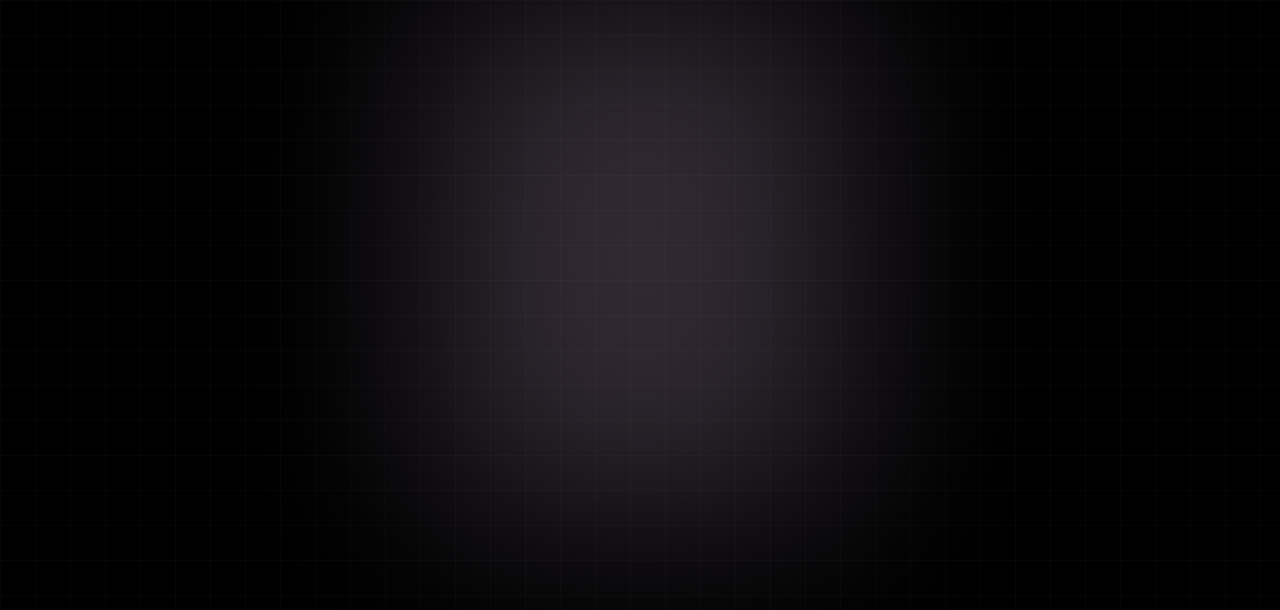
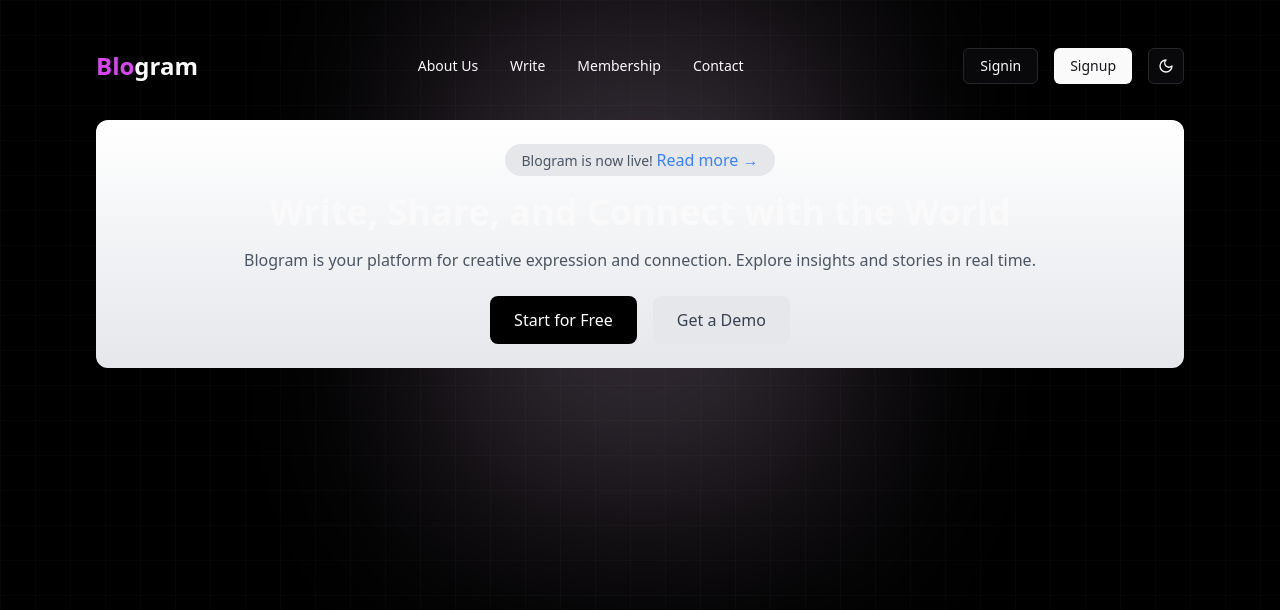
Before and after one commit to ManjinderSingh3/Blogram, a React (Vite) app in the folder frontend/: page /mobile-navbar in a window 1280 px wide. Shown: the top 610 px of the page. Built offline with nearby package versions, Linux system fonts and the light colour scheme.

Commit message:
Fix of styling and screen size issue of navbar

```diff
--- a/frontend/src/components/hero-section.tsx
+++ b/frontend/src/components/hero-section.tsx
@@ -2,6 +2,7 @@ import { Link } from "react-router-dom";
 
 export const HeroSection = () => {
   return (
+    <div className="py-5">
     <section className="flex flex-col items-center justify-center text-center py-6 bg-gradient-to-b from-white to-gray-200 rounded-xl ">
       <div className="bg-gray-200 px-4 py-1 rounded-full mb-4">
         <span className="text-sm text-gray-600">Blogram is now live! </span>
@@ -25,5 +26,6 @@ export const HeroSection = () => {
         </button>
       </div>
     </section>
+    </div>
   );
 };
--- a/frontend/src/components/landing-page.tsx
+++ b/frontend/src/components/landing-page.tsx
@@ -4,8 +4,13 @@ import { HeroSection } from "./hero-section";
 export const LandingPage = () => {
   return (
     <div>
-      <Navbar />
-      <HeroSection />
+      <div className="lg:hidden">
+        <HeroSection />
+      </div>
+      <div className="hidden lg:block">
+        <Navbar />
+        <HeroSection />
+      </div>
     </div>
   );
 };
--- a/frontend/src/components/navbar-mobile.tsx
+++ b/frontend/src/components/navbar-mobile.tsx
@@ -1,13 +1,13 @@
-import { ChevronDown, Menu, X } from "lucide-react";
+import { Menu, X } from "lucide-react";
 import { cn } from "@/lib/utils";
 import { useState } from "react";
 import { Link } from "react-router-dom";
+import { LandingPage } from "./landing-page";
 
 export function NavbarMobile() {
   const [open, setOpen] = useState<boolean>(false);
-  const [openCourseCategories, setOpenCourseCategories] =
-    useState<boolean>(false);
   console.log("Value of open:", open);
+  console.log("Width of Window:", window.innerWidth);
   return (
     <div>
       <div className="sm:mx-0 flex items-center justify-between py-4">
@@ -32,32 +32,26 @@ export function NavbarMobile() {
           </button>
         </div>
       </div>
-      {open ? (
-        <ul className="grid divide-y divide-gray-200">
-          <li className="py-3">
-            <button
-              className="flex w-full justify-between"
-              onClick={() => setOpenCourseCategories(!openCourseCategories)}
-            >
-              <p className="font-semibold">Course Categories</p>
-              <ChevronDown
-                className={cn(
-                  "h-5 w-5 text-gray-500 transition-all",
-                  openCourseCategories && "rotate-180"
-                )}
-              />
-            </button>
+      <div className="lg:hidden">
+        {open && window.innerWidth < 1024 ? (
+          <ul className="grid divide-y divide-gray-200 lg:block">
+            <li>
+              <Link to="/">About Us</Link>
             </li>
             <li>
-            <Link to="sign-in">Sign In</Link>
+              <Link to="/sign-in">Sign In</Link>
             </li>
             <li>
-            <Link to="sign-up">Signup</Link>
+              <Link to="/sign-up">Signup</Link>
             </li>
           </ul>
         ) : (
-        <></>
+            <LandingPage />
         )}
+      </div>
+      <div className="hidden lg:block">
+        <LandingPage />
+      </div>
     </div>
   );
 }
--- a/frontend/tailwind.config.js
+++ b/frontend/tailwind.config.js
@@ -6,7 +6,6 @@ export default {
     container: {
       center: true,
       padding: {
-        DEFAULT: "1rem",
         lg: "4rem",
         xl: "6rem",
       },
```
Lines whose indentation alone changed are shown as unchanged.
